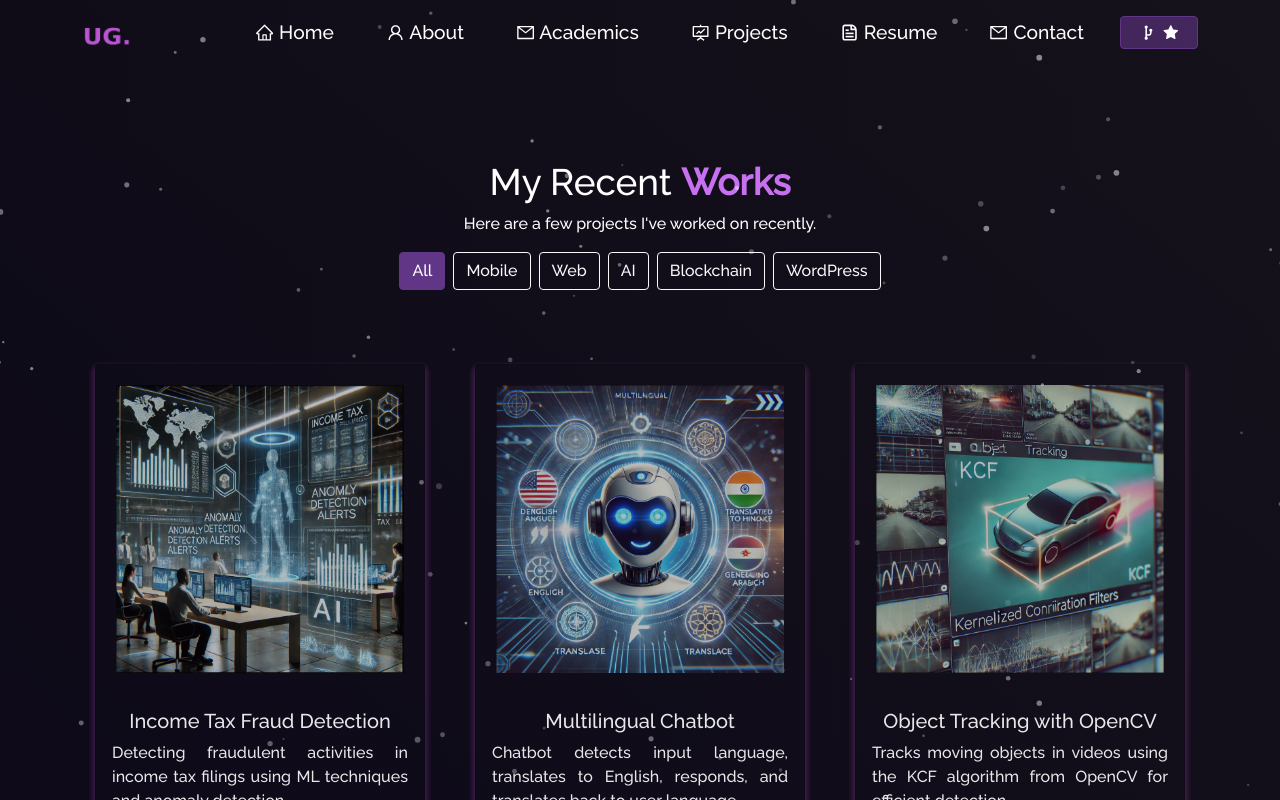
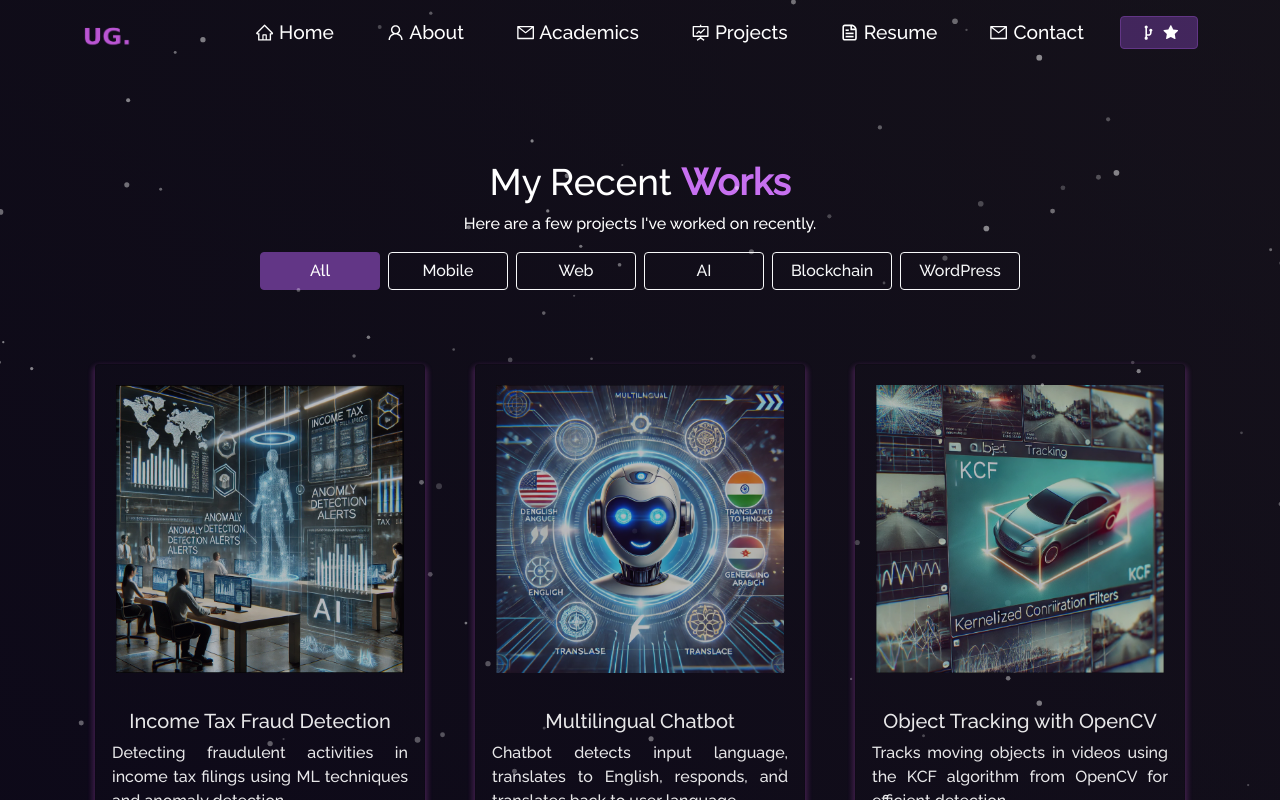
Before and after one commit to Obiorachibuike/CodexTech, a React (Create React App) app: page /project in a window 1280 px wide. Shown: the top 800 px of the page. Built offline with nearby package versions, Linux system fonts and the light colour scheme.

Commit message:
Update index.css

```diff
--- a/src/index.css
+++ b/src/index.css
@@ -6,3 +6,18 @@ body {
   -moz-osx-font-smoothing: grayscale;
   background-image: linear-gradient(to left, rgb(27 20 41), rgb(20 15 35));
 }
+
+.project-section .btn {
+  min-width: 120px;
+  white-space: nowrap;
+}
+.fade-in-up {
+  opacity: 0;
+  transform: translateY(20px);
+  transition: opacity 0.6s ease, transform 0.6s ease;
+}
+
+.fade-in-up.visible {
+  opacity: 1;
+  transform: translateY(0);
+}
```
